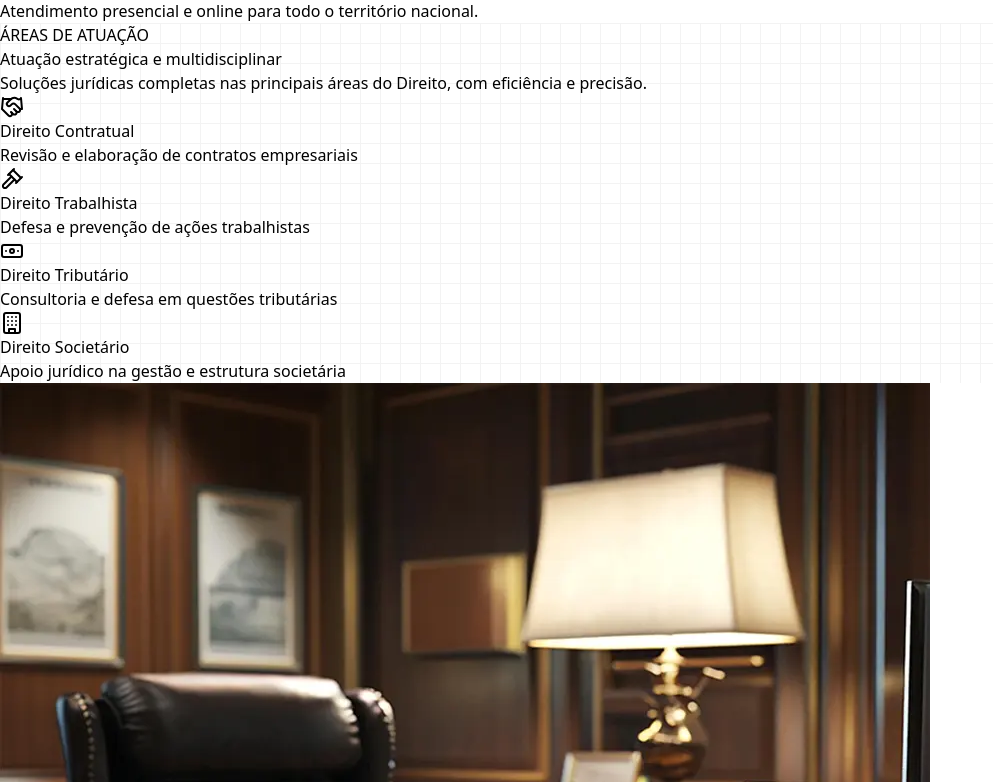
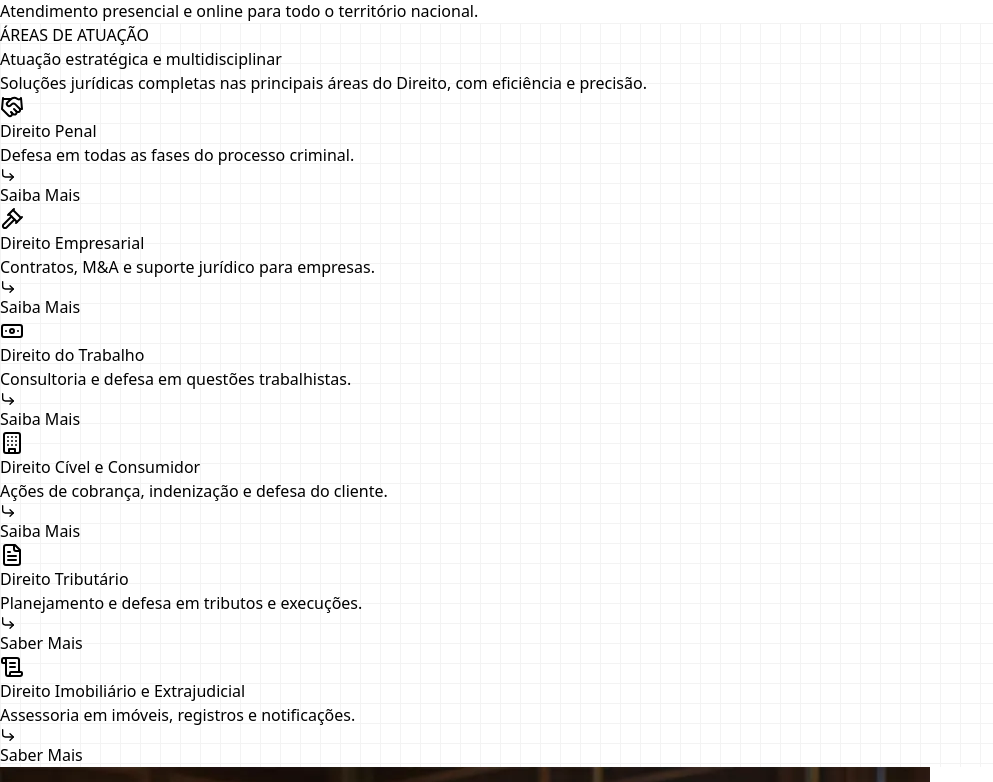
Before and after one commit to EdisonMatos/LP-Silvio-Aurelino, a React (Vite) app: page / in a window 1280 px wide. Shown: the part 458-1240 px from the top of the page, without its empty margins (0-993 px from the left). Built offline with nearby package versions, Linux system fonts and the light colour scheme; a web font is replaced by a local one.

Commit message:
fix: Textos Features

```diff
--- a/src/components/sections/FeaturesParagraphs.jsx
+++ b/src/components/sections/FeaturesParagraphs.jsx
@@ -26,6 +26,7 @@ export default function FeaturesParagraphs({ modal, colorMode }) {
     <>
       <SectionArea id="service" className={`${bgClass} `}>
         <SectionHeader
+          colorMode="dark"
           className="text-center"
           miniTitle={content.texts.features.miniTag}
           sectionHeaderTitle={content.texts.features.title}
@@ -37,18 +38,19 @@ export default function FeaturesParagraphs({ modal, colorMode }) {
         <SectionWrapper>
           <div className="flex flex-col items-center w-full justify-evenly tablet1:flex-row">
             <div className="flex flex-wrap items-start justify-center w-full gap-[40px]">
-              <MotionDivDownToUp className="flex flex-col items-center justify-center border-[2px] border-solid px-[10px] py-[20px] rounded-md bg-bgSectionLight tablet1:w-[46.5%] desktop1:w-[30%] ">
+              <MotionDivDownToUp className="flex flex-col items-center justify-center border-[2px] border-solid px-[10px] py-[20px] rounded-md bg-bgSectionLight tablet1:w-[46.5%] desktop1:w-[28%] desktop2:w-[25%] ">
                 <IconButtonFeatureCard
                   icon={content.texts.features.card1.icon}
                   title={content.texts.features.card1.title}
-                  paragraph={content.texts.features.card1.description}
+                  paragraph={content.texts.features.card1.subtitle}
                   className="tablet1:mb-[12px] desktop1:mb-0 desktop2:mb-[18px]"
                   colorMode={colorMode}
                 />
                 <Button
                   size="small"
-                  colorMode={colorMode}
-                  label={content.texts.features.card1.labelButton}
+                  className="bg-darker"
+                  labelColor="text-white"
+                  label={content.texts.features.card1.buttonLabel}
                   buttonLink={content.texts.links.ctaWhatsapp}
                   icon={
                     <svg
@@ -57,7 +59,7 @@ export default function FeaturesParagraphs({ modal, colorMode }) {
                       height="16"
                       viewBox="0 0 24 24"
                       fill="none"
-                      stroke="currentColor"
+                      stroke="#000"
                       stroke-width="2"
                       stroke-linecap="round"
                       stroke-linejoin="round"
@@ -69,7 +71,7 @@ export default function FeaturesParagraphs({ modal, colorMode }) {
                   }
                 />
               </MotionDivDownToUp>
-              <MotionDivDownToUp className="flex flex-col items-center justify-center border-[2px] border-solid px-[10px] py-[20px] rounded-md bg-bgSectionLight tablet1:w-[46.5%] desktop1:w-[30%]">
+              <MotionDivDownToUp className="flex flex-col items-center justify-center border-[2px] border-solid px-[10px] py-[20px] rounded-md bg-bgSectionLight tablet1:w-[46.5%] desktop1:w-[28%] desktop2:w-[25%]">
                 <IconButtonFeatureCard
                   icon={content.texts.features.card2.icon}
                   title={content.texts.features.card2.title}
@@ -79,8 +81,10 @@ export default function FeaturesParagraphs({ modal, colorMode }) {
                 />
                 <Button
                   size="small"
+                  className="bg-darker"
+                  labelColor="text-white"
                   colorMode={colorMode}
-                  label={content.texts.features.card2.labelButton}
+                  label={content.texts.features.card2.buttonLabel}
                   buttonLink={content.texts.links.ctaWhatsapp}
                   icon={
                     <svg
@@ -89,7 +93,7 @@ export default function FeaturesParagraphs({ modal, colorMode }) {
                       height="16"
                       viewBox="0 0 24 24"
                       fill="none"
-                      stroke="currentColor"
+                      stroke="#000"
                       stroke-width="2"
                       stroke-linecap="round"
                       stroke-linejoin="round"
@@ -101,7 +105,7 @@ export default function FeaturesParagraphs({ modal, colorMode }) {
                   }
                 />
               </MotionDivDownToUp>{" "}
-              <MotionDivDownToUp className="flex flex-col items-center justify-center border-[2px] border-solid px-[10px] py-[20px] rounded-md bg-bgSectionLight tablet1:w-[46.5%] desktop1:w-[30%]">
+              <MotionDivDownToUp className="flex flex-col items-center justify-center border-[2px] border-solid px-[10px] py-[20px] rounded-md bg-bgSectionLight tablet1:w-[46.5%] desktop1:w-[28%] desktop2:w-[25%]">
                 <IconButtonFeatureCard
                   icon={content.texts.features.card3.icon}
                   title={content.texts.features.card3.title}
@@ -111,8 +115,10 @@ export default function FeaturesParagraphs({ modal, colorMode }) {
                 />
                 <Button
                   size="small"
+                  className="bg-darker"
+                  labelColor="text-white"
                   colorMode={colorMode}
-                  label={content.texts.features.card3.labelButton}
+                  label={content.texts.features.card3.buttonLabel}
                   buttonLink={content.texts.links.ctaWhatsapp}
                   icon={
                     <svg
@@ -121,7 +127,7 @@ export default function FeaturesParagraphs({ modal, colorMode }) {
                       height="16"
                       viewBox="0 0 24 24"
                       fill="none"
-                      stroke="currentColor"
+                      stroke="#000"
                       stroke-width="2"
                       stroke-linecap="round"
                       stroke-linejoin="round"
@@ -133,7 +139,7 @@ export default function FeaturesParagraphs({ modal, colorMode }) {
                   }
                 />
               </MotionDivDownToUp>{" "}
-              <MotionDivDownToUp className="flex flex-col items-center justify-center border-[2px] border-solid px-[10px] py-[20px] rounded-md bg-bgSectionLight tablet1:w-[46.5%] desktop1:w-[30%]">
+              <MotionDivDownToUp className="flex flex-col items-center justify-center border-[2px] border-solid px-[10px] py-[20px] rounded-md bg-bgSectionLight tablet1:w-[46.5%] desktop1:w-[28%] desktop2:w-[25%]">
                 <IconButtonFeatureCard
                   icon={content.texts.features.card4.icon}
                   title={content.texts.features.card4.title}
@@ -143,8 +149,10 @@ export default function FeaturesParagraphs({ modal, colorMode }) {
                 />
                 <Button
                   size="small"
+                  className="bg-darker"
+                  labelColor="text-white"
                   colorMode={colorMode}
-                  label={content.texts.features.card4.labelButton}
+                  label={content.texts.features.card4.buttonLabel}
                   buttonLink={content.texts.links.ctaWhatsapp}
                   icon={
                     <svg
@@ -153,7 +161,7 @@ export default function FeaturesParagraphs({ modal, colorMode }) {
                       height="16"
                       viewBox="0 0 24 24"
                       fill="none"
-                      stroke="currentColor"
+                      stroke="#000"
                       stroke-width="2"
                       stroke-linecap="round"
                       stroke-linejoin="round"
@@ -165,7 +173,7 @@ export default function FeaturesParagraphs({ modal, colorMode }) {
                   }
                 />
               </MotionDivDownToUp>{" "}
-              <MotionDivDownToUp className="flex flex-col items-center justify-center border-[2px] border-solid px-[10px] py-[20px] rounded-md bg-bgSectionLight tablet1:w-[46.5%] desktop1:w-[30%]">
+              <MotionDivDownToUp className="flex flex-col items-center justify-center border-[2px] border-solid px-[10px] py-[20px] rounded-md bg-bgSectionLight tablet1:w-[46.5%] desktop1:w-[28%] desktop2:w-[25%]">
                 <IconButtonFeatureCard
                   icon={content.texts.features.card5.icon}
                   title={content.texts.features.card5.title}
@@ -174,6 +182,8 @@ export default function FeaturesParagraphs({ modal, colorMode }) {
                 />
                 <Button
                   size="small"
+                  className="bg-darker"
+                  labelColor="text-white"
                   colorMode={colorMode}
                   label="Saber Mais"
                   buttonLink={content.texts.links.ctaWhatsapp}
@@ -184,7 +194,7 @@ export default function FeaturesParagraphs({ modal, colorMode }) {
                       height="16"
                       viewBox="0 0 24 24"
                       fill="none"
-                      stroke="currentColor"
+                      stroke="#000"
                       stroke-width="2"
                       stroke-linecap="round"
                       stroke-linejoin="round"
@@ -196,7 +206,7 @@ export default function FeaturesParagraphs({ modal, colorMode }) {
                   }
                 />
               </MotionDivDownToUp>{" "}
-              {/* <MotionDivDownToUp className="flex flex-col items-center justify-center border-[2px] border-solid px-[10px] py-[20px] rounded-md bg-bgSectionLight tablet1:w-[46.5%] desktop1:w-[30%]">
+              <MotionDivDownToUp className="flex flex-col items-center justify-center border-[2px] border-solid px-[10px] py-[20px] rounded-md bg-bgSectionLight tablet1:w-[46.5%] desktop1:w-[28%] desktop2:w-[25%]">
                 <IconButtonFeatureCard
                   icon={content.texts.features.card6.icon}
                   title={content.texts.features.card6.title}
@@ -205,8 +215,9 @@ export default function FeaturesParagraphs({ modal, colorMode }) {
                 />
                 <Button
                   size="small"
-                                      colorMode={colorMode}
-
+                  className="bg-darker"
+                  labelColor="text-white"
+                  colorMode={colorMode}
                   label="Saber Mais"
                   buttonLink={content.texts.links.ctaWhatsapp}
                   icon={
@@ -216,7 +227,7 @@ export default function FeaturesParagraphs({ modal, colorMode }) {
                       height="16"
                       viewBox="0 0 24 24"
                       fill="none"
-                      stroke="currentColor"
+                      stroke="#000"
                       stroke-width="2"
                       stroke-linecap="round"
                       stroke-linejoin="round"
@@ -227,8 +238,8 @@ export default function FeaturesParagraphs({ modal, colorMode }) {
                     </svg>
                   }
                 />
-              </MotionDivDownToUp>{" "} */}
-              {/* <MotionDivDownToUp className="flex flex-col items-center justify-center border-[2px] border-solid px-[10px] py-[20px] rounded-md bg-bgSectionLight tablet1:w-[46.5%] desktop1:w-[30%]">
+              </MotionDivDownToUp>{" "}
+              {/* <MotionDivDownToUp className="flex flex-col items-center justify-center border-[2px] border-solid px-[10px] py-[20px] rounded-md bg-bgSectionLight tablet1:w-[46.5%] desktop1:w-[28%] desktop2:w-[25%]">
                 <IconButtonFeatureCard
                   icon={content.texts.features.card7.icon}
                   title={content.texts.features.card7.title}
@@ -248,7 +259,7 @@ export default function FeaturesParagraphs({ modal, colorMode }) {
                       height="16"
                       viewBox="0 0 24 24"
                       fill="none"
-                      stroke="currentColor"
+                      stroke="#000"
                       stroke-width="2"
                       stroke-linecap="round"
                       stroke-linejoin="round"
@@ -260,7 +271,7 @@ export default function FeaturesParagraphs({ modal, colorMode }) {
                   }
                 />
               </MotionDivDownToUp>{" "} */}
-              {/* <MotionDivDownToUp className="flex flex-col items-center justify-center border-[2px] border-solid px-[10px] py-[20px] rounded-md bg-bgSectionLight tablet1:w-[46.5%] desktop1:w-[30%]">
+              {/* <MotionDivDownToUp className="flex flex-col items-center justify-center border-[2px] border-solid px-[10px] py-[20px] rounded-md bg-bgSectionLight tablet1:w-[46.5%] desktop1:w-[28%] desktop2:w-[25%]">
                 <IconButtonFeatureCard
                   icon={content.texts.features.card8.icon}
                   title={content.texts.features.card8.title}
@@ -280,7 +291,7 @@ export default function FeaturesParagraphs({ modal, colorMode }) {
                       height="16"
                       viewBox="0 0 24 24"
                       fill="none"
-                      stroke="currentColor"
+                      stroke="#000"
                       stroke-width="2"
                       stroke-linecap="round"
                       stroke-linejoin="round"
--- a/src/content/content.jsx
+++ b/src/content/content.jsx
@@ -194,8 +194,8 @@ const content = {
       imgDivisor: imgDivisor,
       card1: {
         img: featuresImg1,
-        title: "Direito Contratual",
-        subtitle: "Revisão e elaboração de contratos empresariais",
+        title: "Direito Penal",
+        subtitle: "Defesa em todas as fases do processo criminal.",
         description: (
           <div>
             A_Definir
@@ -230,8 +230,8 @@ const content = {
       },
       card2: {
         img: featuresImg2,
-        title: "Direito Trabalhista",
-        subtitle: "Defesa e prevenção de ações trabalhistas",
+        title: "Direito Empresarial",
+        subtitle: "Contratos, M&A e suporte jurídico para empresas.",
         description: (
           <div>
             A_Definir
@@ -266,8 +266,8 @@ const content = {
       },
       card3: {
         img: featuresImg3,
-        title: "Direito Tributário",
-        subtitle: "Consultoria e defesa em questões tributárias",
+        title: "Direito do Trabalho",
+        subtitle: "Consultoria e defesa em questões trabalhistas.",
         description: (
           <div>
             A_Definir <br />
@@ -299,8 +299,8 @@ const content = {
       },
       card4: {
         img: featuresImg4,
-        title: "Direito Societário",
-        subtitle: "Apoio jurídico na gestão e estrutura societária",
+        title: "Direito Cível e Consumidor",
+        subtitle: "Ações de cobrança, indenização e defesa do cliente.",
         description: (
           <div>
             A_Definir
@@ -341,8 +341,8 @@ const content = {
       },
       card5: {
         img: featuresImg4,
-        title: "A_Definir",
-        subtitle: "A_Definir",
+        title: "Direito Tributário",
+        subtitle: "Planejamento e defesa em tributos e execuções.",
         description: (
           <div>
             A_Definir
@@ -363,11 +363,48 @@ const content = {
             stroke-width="2"
             stroke-linecap="round"
             stroke-linejoin="round"
-            class="lucide lucide-circle-dollar-sign-icon lucide-circle-dollar-sign"
+            class="lucide lucide-file-text-icon lucide-file-text"
           >
-            <circle cx="12" cy="12" r="10" />
-            <path d="M16 8h-6a2 2 0 1 0 0 4h4a2 2 0 1 1 0 4H8" />
-            <path d="M12 18V6" />
+            <path d="M15 2H6a2 2 0 0 0-2 2v16a2 2 0 0 0 2 2h12a2 2 0 0 0 2-2V7Z" />
+            <path d="M14 2v4a2 2 0 0 0 2 2h4" />
+            <path d="M10 9H8" />
+            <path d="M16 13H8" />
+            <path d="M16 17H8" />
+          </svg>
+        ),
+        buttonLabelModal: "Fale Conosco",
+        buttonLabel: "Saiba Mais",
+      },
+      card6: {
+        img: featuresImg4,
+        title: "Direito Imobiliário e Extrajudicial",
+        subtitle: "Assessoria em imóveis, registros e notificações.",
+        description: (
+          <div>
+            A_Definir
+            <br />
+            <br />
+            A_Definir
+          </div>
+        ),
+        imgModal: imgFeaturesCardModal4,
+        icon: (
+          <svg
+            xmlns="http://www.w3.org/2000/svg"
+            width="24"
+            height="24"
+            viewBox="0 0 24 24"
+            fill="none"
+            stroke="currentColor"
+            stroke-width="2"
+            stroke-linecap="round"
+            stroke-linejoin="round"
+            class="lucide lucide-scroll-text-icon lucide-scroll-text"
+          >
+            <path d="M15 12h-5" />
+            <path d="M15 8h-5" />
+            <path d="M19 17V5a2 2 0 0 0-2-2H4" />
+            <path d="M8 21h12a2 2 0 0 0 2-2v-1a1 1 0 0 0-1-1H11a1 1 0 0 0-1 1v1a2 2 0 1 1-4 0V5a2 2 0 1 0-4 0v2a1 1 0 0 0 1 1h3" />
           </svg>
         ),
         buttonLabelModal: "Fale Conosco",
--- a/src/pages/Index.jsx
+++ b/src/pages/Index.jsx
@@ -32,10 +32,10 @@ export default function Index() {
       {/* <BlogPosts /> */}
       <Features
         colorMode={colorMode}
-        defaultFeature={true}
+        defaultFeature={false}
         button={false}
         modalWithCards={false}
-        paragraphs={false}
+        paragraphs={true}
         sixCards={false}
         paragraphsModal={false}
       />
```
